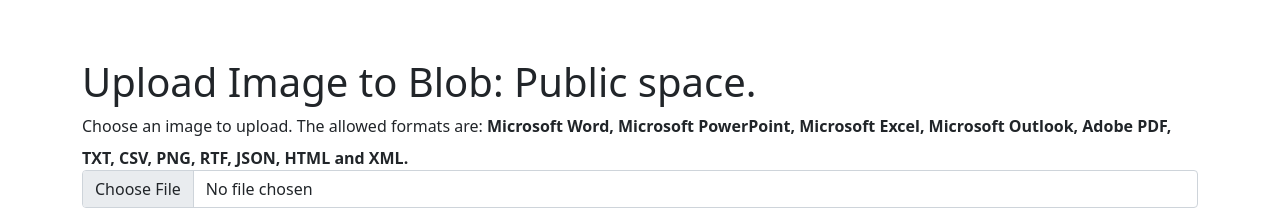
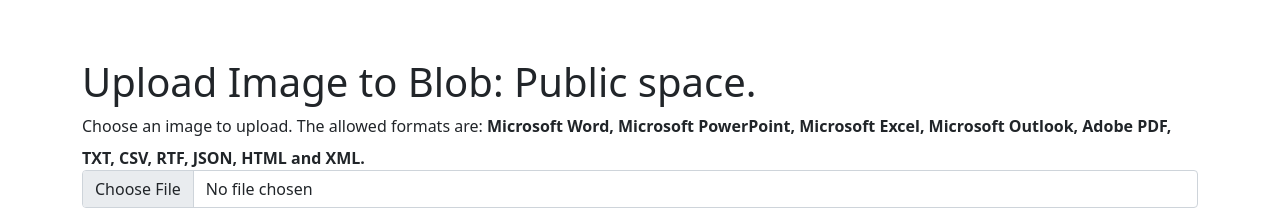
Before and after one commit to ariza84/public-rg-founderz, a website: page src/index.html in a window 1280 px wide. Shown: the part 102-321 px from the top of the page. Drawn offline with nearby package versions, Linux system fonts and the light colour scheme.

Commit message:
remove supported types

```diff
--- a/src/index.html
+++ b/src/index.html
@@ -25,7 +25,7 @@
     <h1>Upload Image to Blob: Public space.</h1>
     <form>
       <div class="mb-3">
-        <label for="imageUpload" class="form-label">Choose an image to upload. The allowed formats are:</label><p id="formats"> Microsoft Word, Microsoft PowerPoint, Microsoft Excel, Microsoft Outlook, Adobe PDF, TXT, CSV, PNG, RTF, JSON, HTML and XML.</p>
+        <label for="imageUpload" class="form-label">Choose an image to upload. The allowed formats are:</label><p id="formats"> Microsoft Word, Microsoft PowerPoint, Microsoft Excel, Microsoft Outlook, Adobe PDF, TXT, CSV, RTF, JSON, HTML and XML.</p>
         <input class="form-control" type="file" id="imageUpload">
       </div>
       <button type="button" class="btn btn-primary" onclick="uploadBlob()">Upload</button>
```
